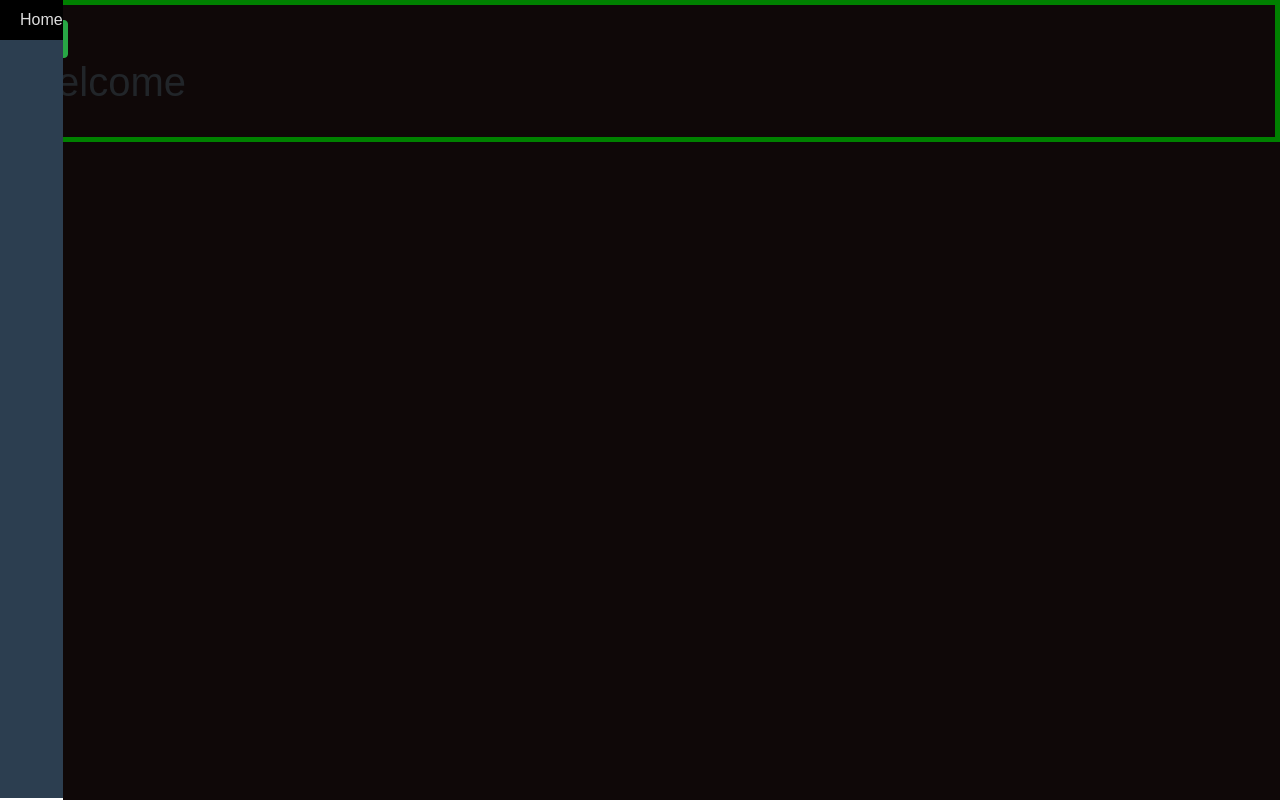
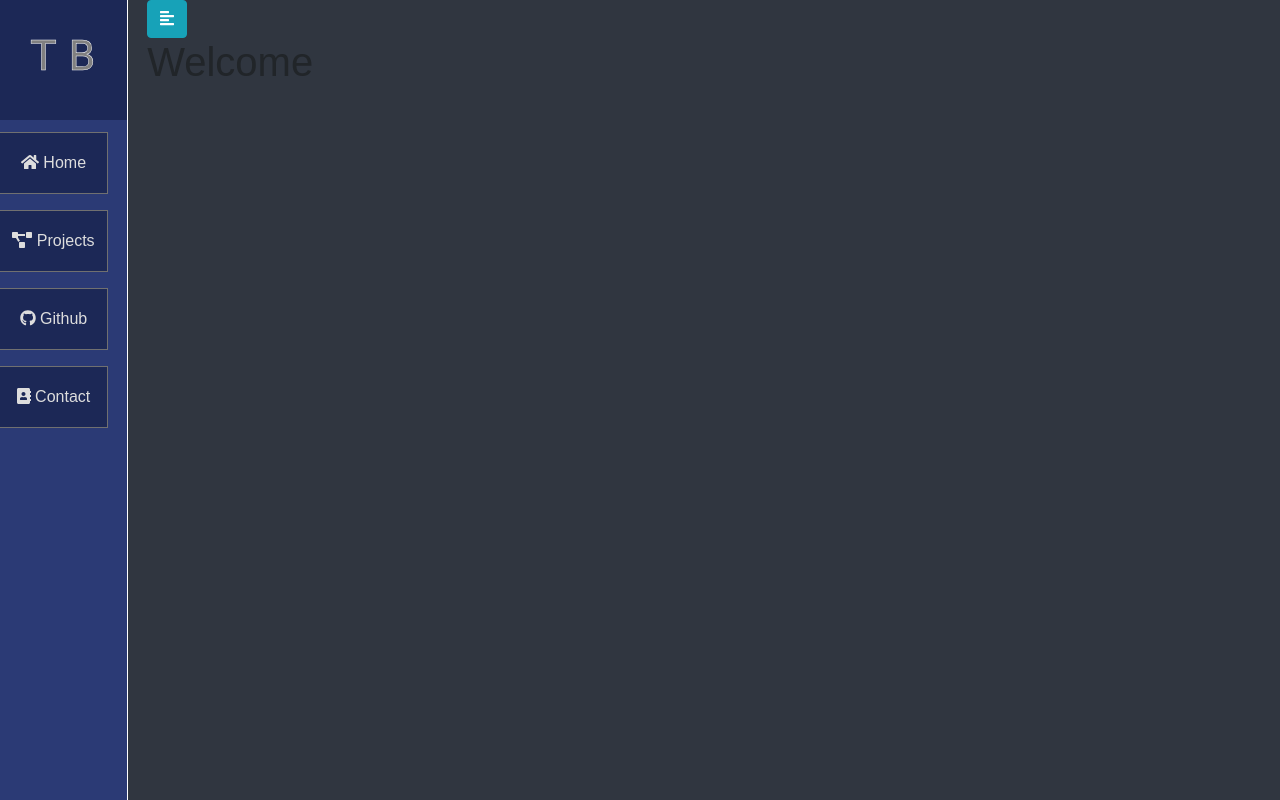
Before and after one commit to IamBlueDev/Portfolio, a plain HTML site: page Index.html in a window 1280 px wide. Drawn offline with nearby package versions, Linux system fonts and the light colour scheme.

Commit message:
Commit 1
+Project Page
~ Fixed color as per design requirements
~ Finished off Sidebar Design

```diff
--- a/Index.html
+++ b/Index.html
@@ -26,9 +26,34 @@
 
         <!--SideBar-->
         <div id="sidebar-wrapper">
-
+            <div id="sidebar-logo">
+                <h1> T B </h1>
+            </div>
             <ul class="sidebar-nav">
-                <li><a href="#">Home</a></li>
+                <li>
+                    <a href="#">
+                        <i class="fas fa-home"></i> Home
+                    </a>
+                </li>
+                <p></p>
+                <li>
+                    <a href="Projects.html">
+                        <i class="fas fa-project-diagram"></i> Projects
+                    </a>
+                </li>
+                <p></p>
+                <li>
+                    <a href="#">
+                        <i class="fab fa-github"></i> Github
+                    </a>
+                </li>
+                <p></p>
+                <li>
+                    <a href="#">
+                        <i class="fas fa-address-book"></i> Contact
+                    </a>
+                </li>
+                <p></p>
             </ul>
         </div>
 
@@ -38,10 +63,13 @@
             <div class="container-fluid">
                 <div class="row">
                     <div class="col-lq-12">
-                        <a href="#" class="btn btn-success" id="menu-toggle">hm</a>
+                        <!-- <a href="#" class="btn btn-success" id="menu-toggle">hm</a> -->
+                        <button type="button" id="sidebarCollapse" class="btn btn-info">
+                                <i class="fas fa-align-left"></i>
+
+                            </button>
                         <h1>Welcome</h1>
                         <p>
-
                         </p>
                     </div>
                 </div>
@@ -52,9 +80,15 @@
 
     <!-- Script to colapse menu -->
     <script>
-        $('#menu-toggle').click(function(e) {
-            e.preventDefault();
-            $("#wrapper").toggleClass("toggled");
+        /*$('#menu-toggle').click(function(e) {
+                                                                                                                                                            e.preventDefault();
+                                                                                                                                                            $("#wrapper").toggleClass("toggled");
+                                                                                                                                                        });*/
+
+        $(document).ready(function() {
+            $('#sidebarCollapse').on('click', function() {
+                $('#wrapper').toggleClass('toggled');
+            });
         });
     </script>
 </body>
--- a/css/style.css
+++ b/css/style.css
@@ -3,16 +3,40 @@
 #sidebar-wrapper {
     z-index: 1;
     position: absolute;
-    background-color: #2c3e50;
+    background-color: #2B3A75;
     widows: 0;
     height: 100%;
     overflow-y: hidden;
-    border-bottom: 2px solid white;
+    border-right: 1px solid white;
+    width: 10%;
 }
 
-#sidebar-wrapper h1:hover {
-    background: black;
+#sidebar-logo {
+    background: #1C2856;
+    color: grey;
+    font-family: 'Mr Dafoe', cursive;
+    text-align: center;
+    padding-top: 25%;
+    padding-bottom: 25%;
+    -webkit-text-stroke-width: 0.5px;
+    -webkit-text-stroke-color: white;
 }
+
+#sidebar-wrapper li {
+    overflow: hidden;
+    background: #1C2856;
+}
+
+#siderbar-nav li {
+    background: red;
+}
+
+
+/*
+#sidebar-logo h1:hover {
+    color: black;
+}
+*/
 
 
 /* Main Content*/
@@ -20,34 +44,38 @@
 #main-content-wrapper {
     width: 100%;
     position: absolute;
-    padding: 15px;
-    border: 5px solid green;
+    padding-left: 11.5%;
 }
 
 body {
     font-family: 'Poppins', sans-serif;
-    background: #0f0808;
+    background: #303640;
 }
 
 
 /* Show the Sidebar */
 
 #wrapper.toggled #sidebar-wrapper {
-    width: 250px;
+    width: 10%;
 }
 
 #wrapper.toggled #main-content-wrapper {
-    padding-left: 250px;
+    padding-left: 11.5%;
 }
 
 .sidebar-nav {
     padding: 0;
+    padding-top: 10%;
     list-style: none;
 }
 
 .sidebar-nav li {
-    text-indent: 20px;
-    line-height: 40px;
+    max-width: 85%;
+    text-align: center;
+    line-height: 60px;
+    border-right: 0.03px solid #707070;
+    border-top: 0.03px solid #707070;
+    border-bottom: 0.03px solid #707070;
 }
 
 .sidebar-nav li a {
@@ -57,5 +85,6 @@ body {
 }
 
 .sidebar-nav li a:hover {
-    background: black
+    background: black;
+    color: red
 }
```
Also changed, not shown: Projects.html (added, +22 -0 lines).
